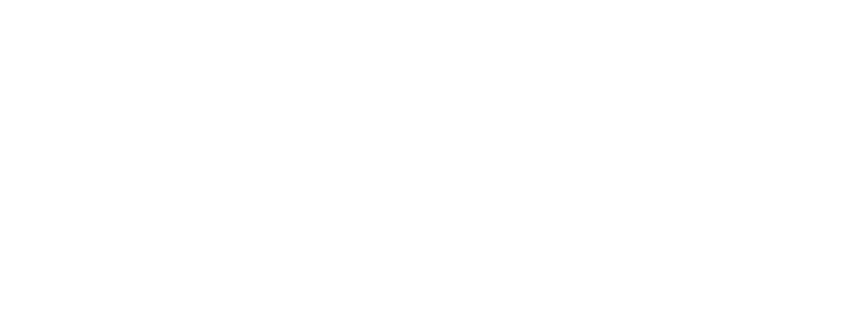
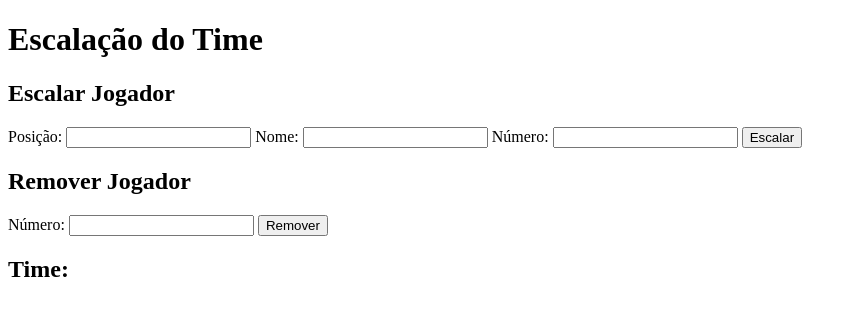
Before and after one commit to JudsonCiribelli/Escalacao-do-Time, a plain HTML site: page index.html in a window 1280 px wide. Shown: the whole page, without its empty margins (0-857 px from the left). Drawn offline with Linux system fonts and the light colour scheme.

Commit message:
Criação da estrutura HTML

```diff
--- a/index.html
+++ b/index.html
@@ -3,7 +3,28 @@
   <head>
     <meta charset="UTF-8" />
     <meta name="viewport" content="width=device-width, initial-scale=1.0" />
+    <script src="./script.js"></script>
     <title>Escalçõa de time</title>
   </head>
-  <body></body>
+  <body>
+    <h1>Escalação do Time</h1>
+    <h2>Escalar Jogador</h2>
+    <p>
+      <label for="position">Posição:</label>
+      <input type="text" id="position" />
+      <label for="name">Nome:</label>
+      <input type="text" id="name" />
+      <label for="number">Número:</label>
+      <input type="number" id="number" />
+      <button onclick="addPlayer()">Escalar</button>
+    </p>
+    <h2>Remover Jogador</h2>
+    <p>
+      <label for="numberToRemove">Número:</label>
+      <input type="number" id="numberToRemove" />
+      <button onclick="removePlayer()">Remover</button>
+    </p>
+    <h2>Time:</h2>
+    <ul id="team-list"></ul>
+  </body>
 </html>
```
